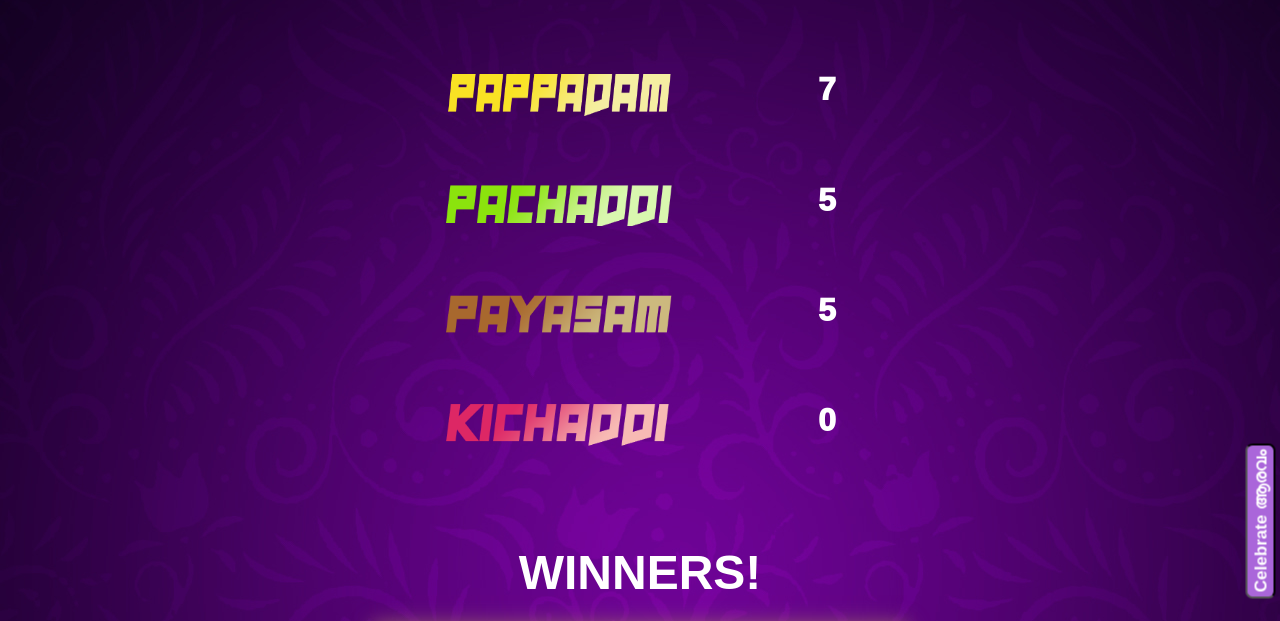
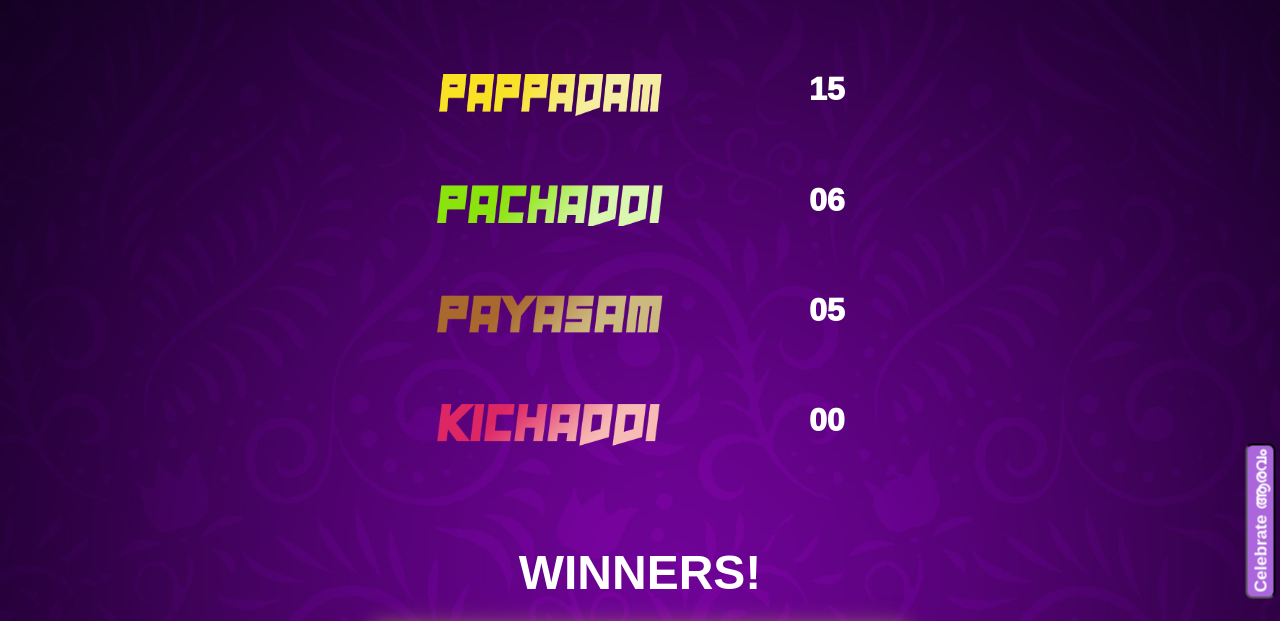
Before and after one commit to theLone-Wolf/Aaravam, a plain HTML site: page index.html in a window 1280 px wide. Shown: the part 164-785 px from the top of the page. Drawn offline with nearby package versions, Linux system fonts and the light colour scheme.

Commit message:
update 2

```diff
--- a/index.html
+++ b/index.html
@@ -29,7 +29,7 @@
 
         <div class="gridItem12 score">
           <div class=card>
-            <h2>7</h2>
+            <h2>15</h2>
           </div>
         </div>
         <div class="gridItem21 house">
@@ -40,7 +40,7 @@
 
         <div class="gridItem22 score">
           <div class=card>
-            <h2>5</h2>
+            <h2>06</h2>
           </div>
         </div>
 
@@ -52,7 +52,7 @@
 
         <div class="gridItem32 score">
           <div class="card">
-            <h2>5</h2>
+            <h2>05</h2>
           </div>
         </div>
 
@@ -64,7 +64,7 @@
 
         <div class="gridItem42 score">
           <div class="card">
-            <h2>0</h2>
+            <h2>00</h2>
           </div>
         </div>
       </div>
@@ -119,11 +119,10 @@
                   <img class="d-block w-100" src="images/1.jpeg"
                     alt="Second slide">
                 </div>
-                <!--<div class="carousel-item">
+                <div class="carousel-item">
                   <img class="d-block w-100" src="images/3.jpeg"
                     alt="Third slide">
                 </div>
-              -->
               </div>
             </div>
           </div>
```
Also changed, not shown: images/3.jpeg (added).
